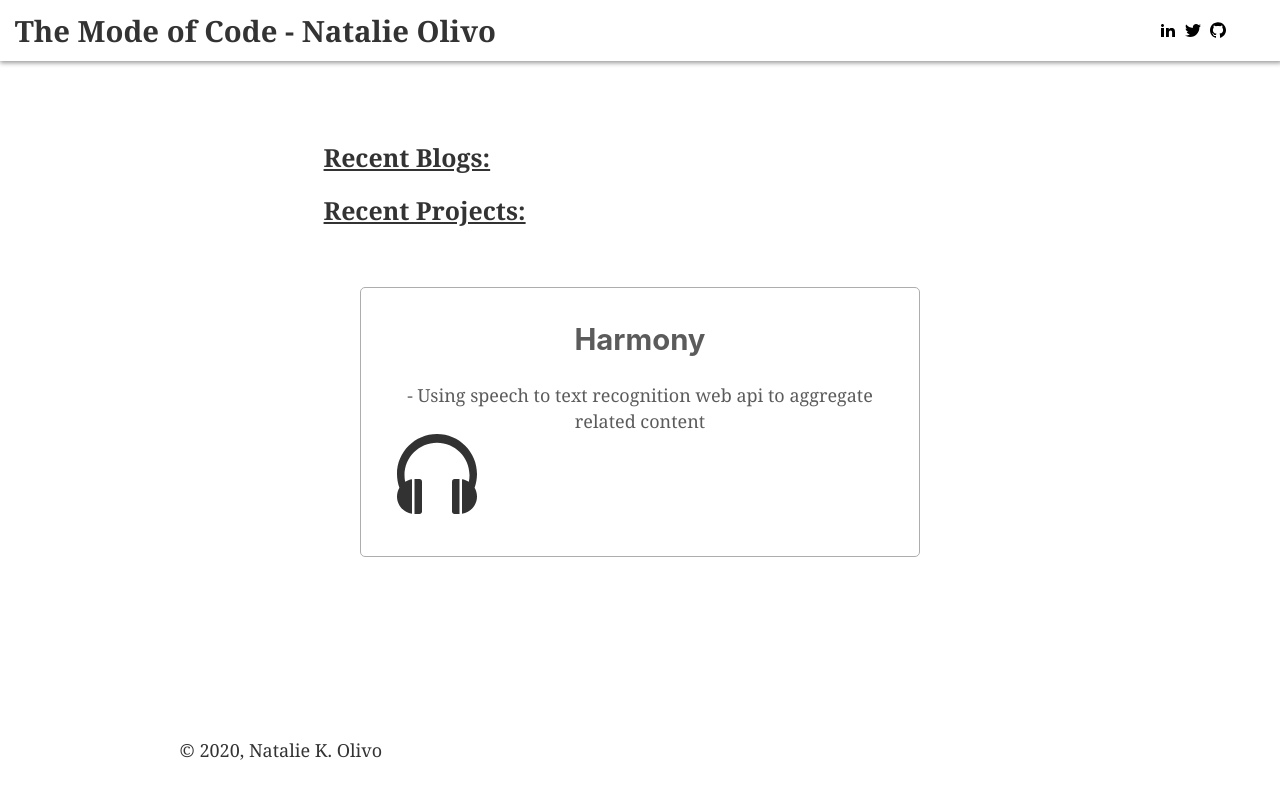
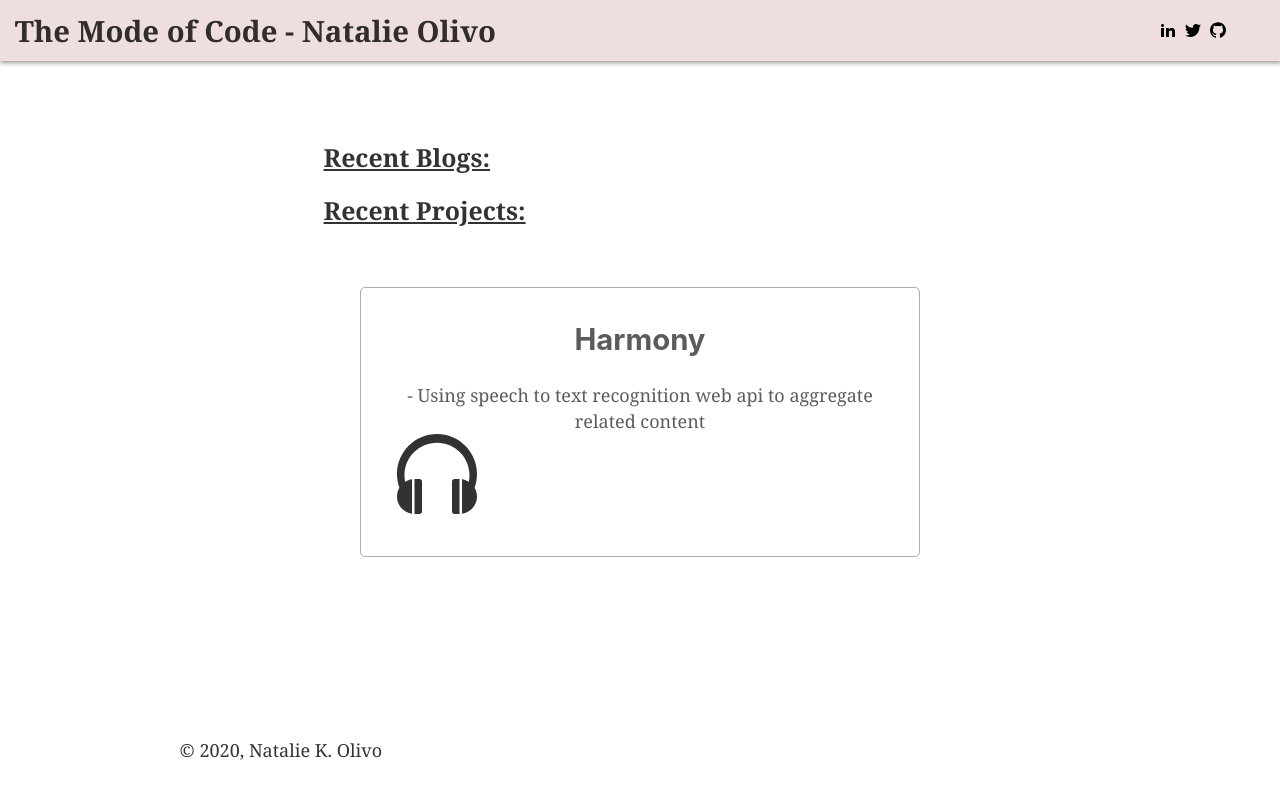
Before and after one commit to natalieolivo/natalieolivo.github.io, a Gatsby site: page / in a window 1280 px wide. Built offline with nearby package versions, Linux system fonts and the light colour scheme; Gatsby itself is replaced by a stand-in of ours.

Commit message:
Change header color

```diff
--- a/src/components/header.js
+++ b/src/components/header.js
@@ -9,7 +9,7 @@ import HeaderLogo from "../images/sunmoon.png"
 import styled from "styled-components"
 
 const ShadowedHeader = styled.header`
-  background: #fff;
+  background: #efdede;
   box-shadow: 0.05em 0.05em 0.25em 0.05em rgba(0, 0, 0, 0.4);
 
   h2 {
```
